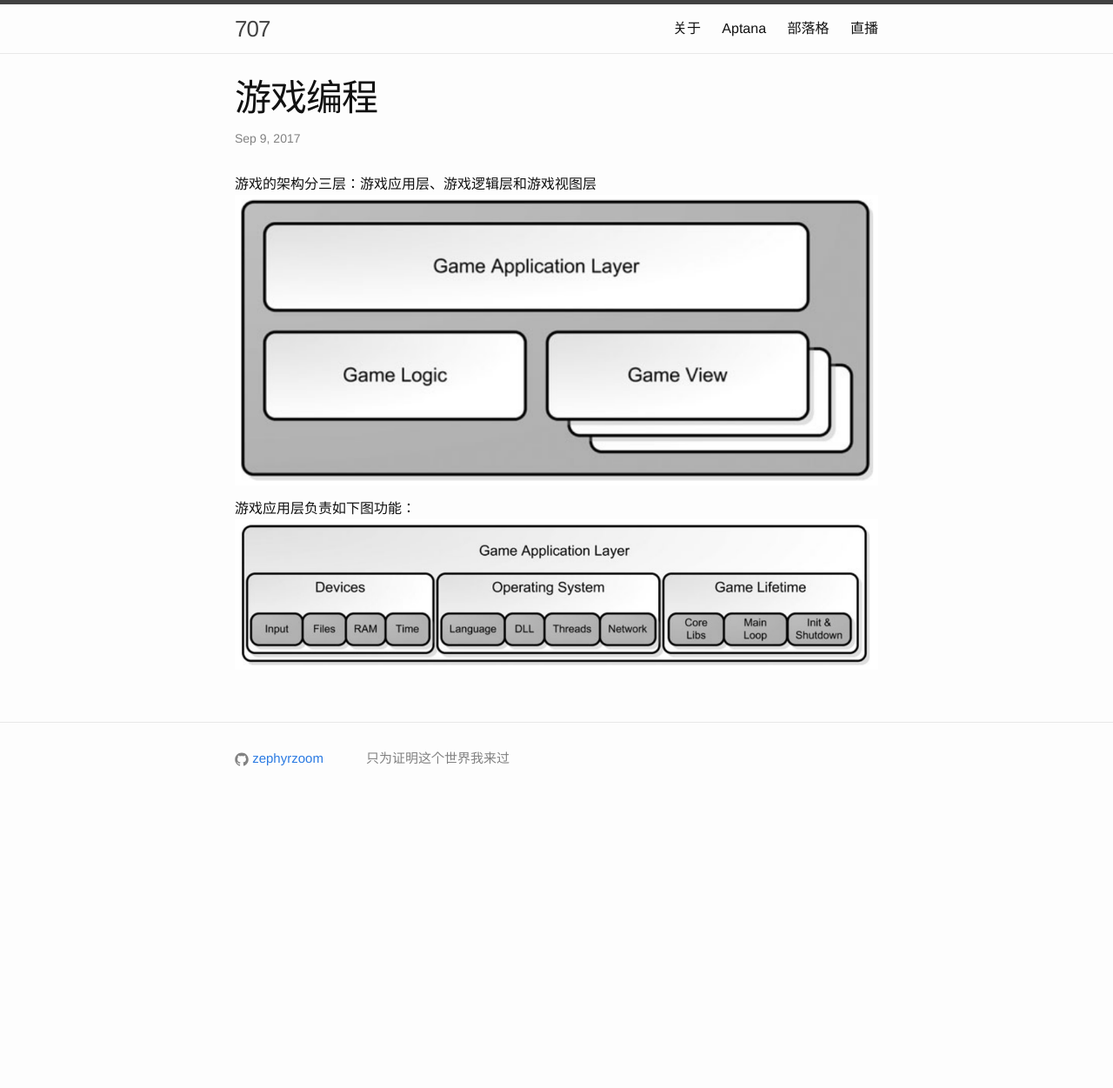
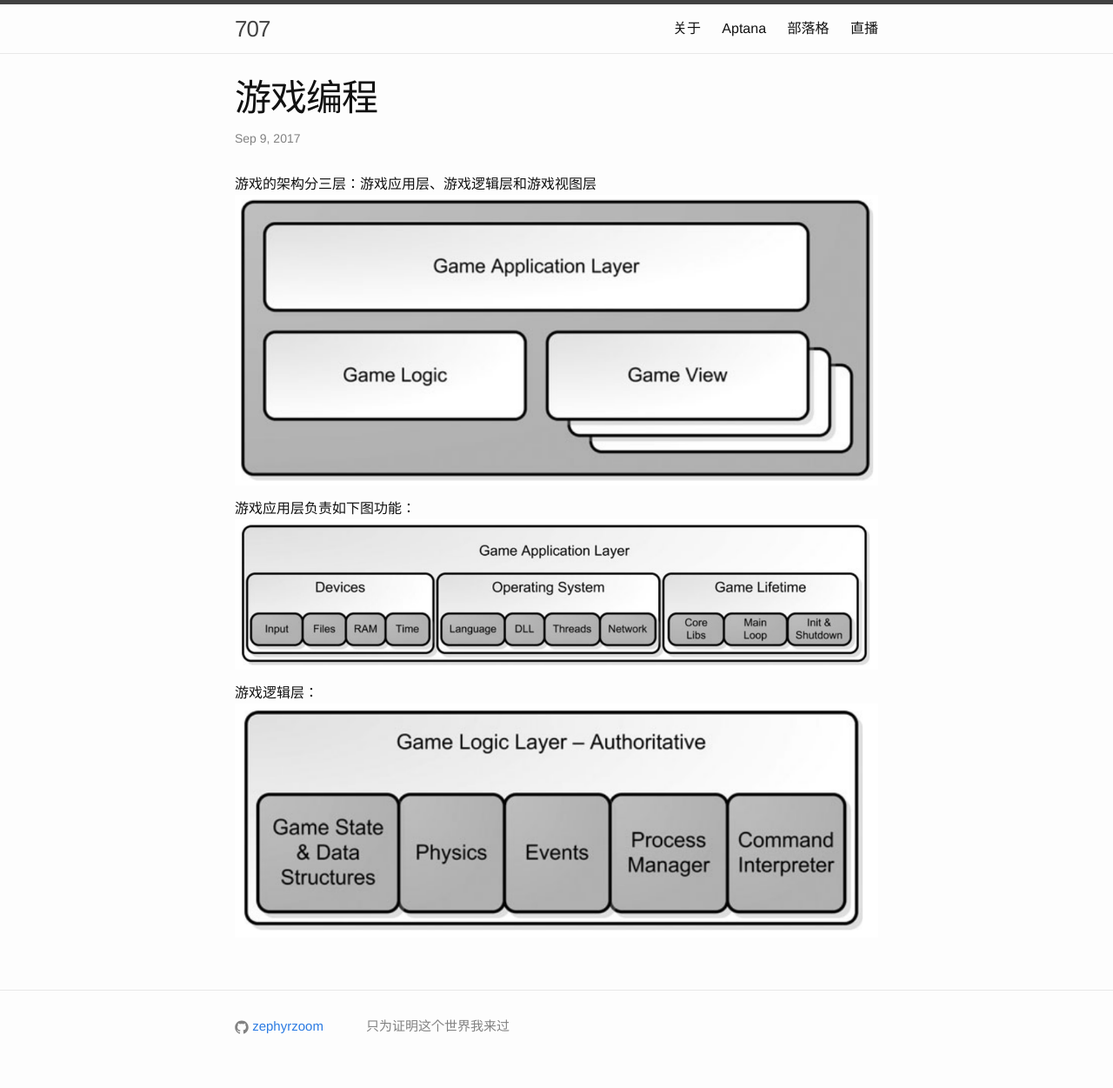
Before and after one commit to zephyrzoom/zephyrzoom.github.io, a Jekyll site: the page built from _posts/2017-09-09-game-coding.md, in a window 1280 px wide. Shown: the whole page at 87% size. Built offline with Jekyll 4.4.1, drawn with Linux system fonts in a browser that asks for light colours; before the commit the page ends 943 px from its top, so only the background shows below that.

```diff
--- a/_posts/2017-09-09-game-coding.md
+++ b/_posts/2017-09-09-game-coding.md
@@ -9,3 +9,6 @@ date: 2017-09-09 14:54:00 +0800
 
 游戏应用层负责如下图功能：
 ![application layer](/image/application-layer.png)
+
+游戏逻辑层：
+![game logic](/image/game-logic.png)
```
Also changed, not shown: .travis.yml (added), image/game-logic.png (added).
